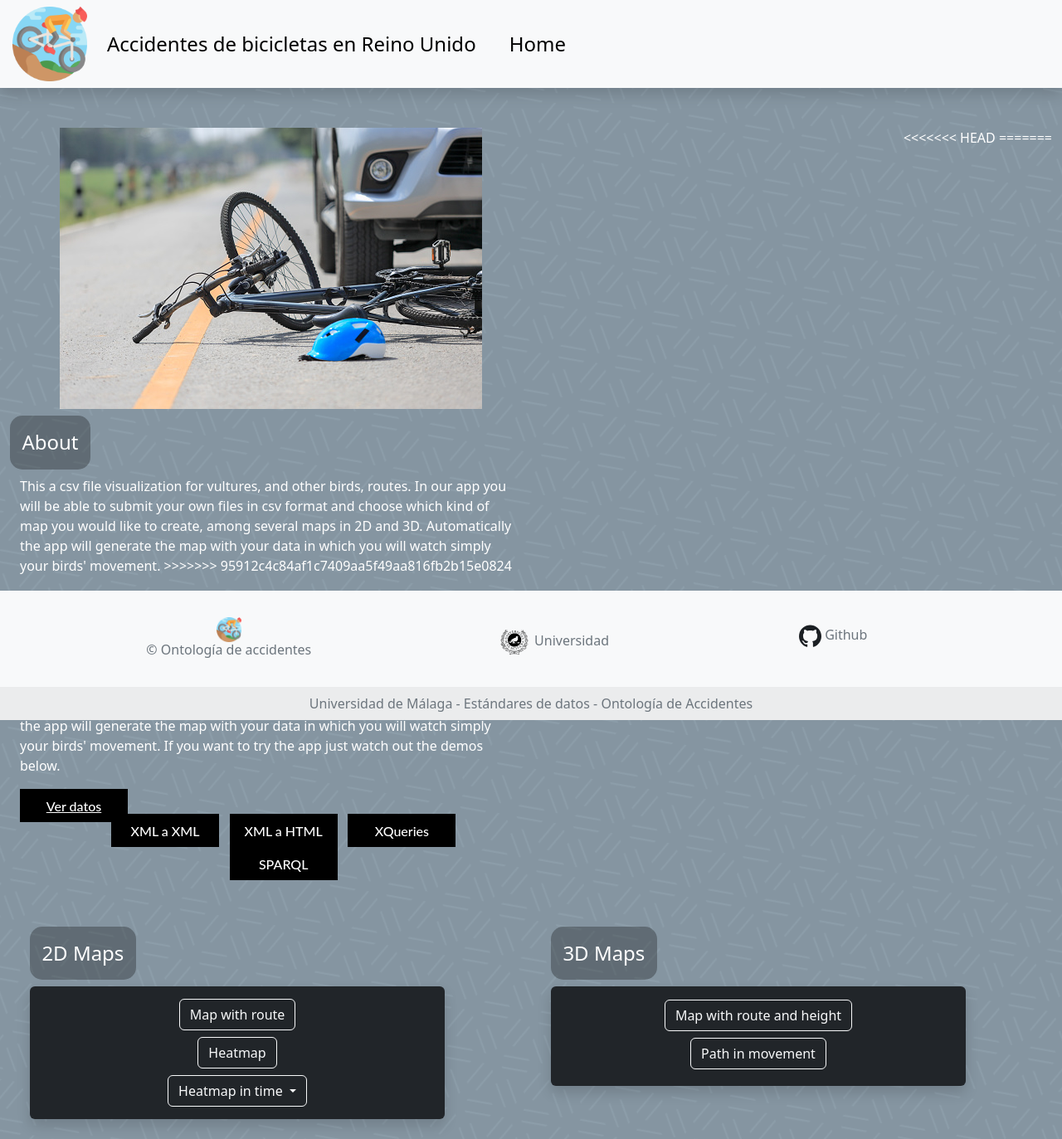
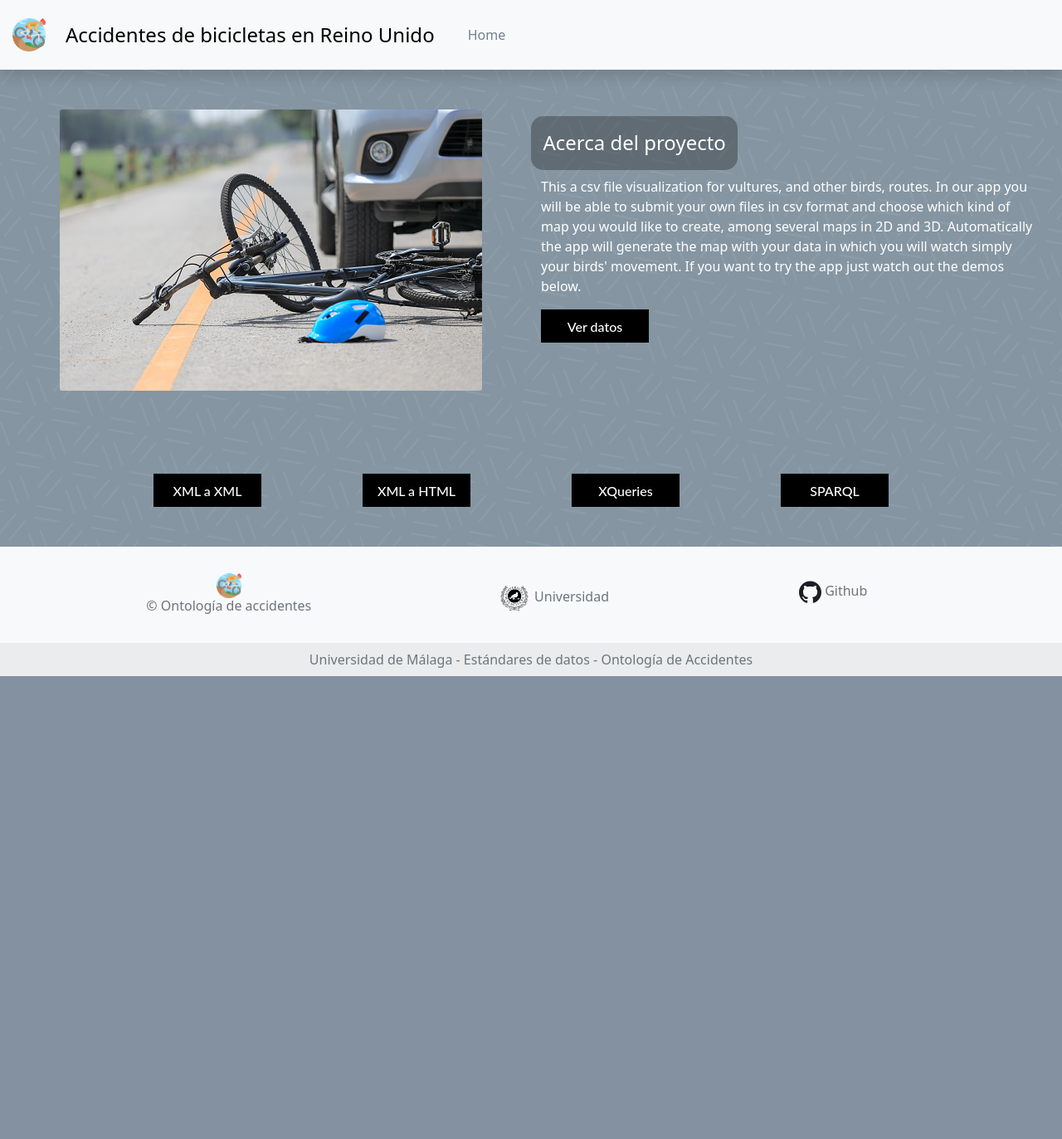
Before and after one commit to JCruiz15/Bycicles-accidents-project, a Flask app: page / in a window 1280 px wide. Shown: the whole page at 83% size. After the commit the page ends 815 px from the top, so only its background shows below. Run offline with Flask 2, Linux system fonts and the light colour scheme; some libraries are stand-ins or nearby versions.

Commit message:
Improvement of index

```diff
--- a/web/static/css/style.css
+++ b/web/static/css/style.css
@@ -60,23 +60,32 @@ body{
   border-width: 3px;
 }
 
-.home-link{
+.title{
   color: black;
   font-size: 1.5rem;
   text-decoration: none;
 }
 
+.title:hover{
+  color: darkslategray;
+  cursor: pointer;
+}
+
+.home-link{
+  color: slategray;
+  font-size: 1rem;
+  text-decoration: none;
+}
+
 .logoNav{
-  width: 90px;
-  height: 90px;
+  width: 40px;
+  height: 40px;
 }
 
 .widthBoxes{
   width: 600px;
   height: 90px;
 }
-
-
 
 .widthBoxes3{
   width: 500px;
@@ -214,7 +223,6 @@ iframe{
   }
   .home-link:hover{
     color:black;
-    font-size: x-large;
   }
 
   .btn{
--- a/web/templates/base.jinja
+++ b/web/templates/base.jinja
@@ -20,14 +20,14 @@
 <body class="d-flex flex-column min-vh-100 bg">
     <header>
         <nav class="navbar navbar-expand navbar-light bg-light shadow justify-content-left" style="padding-left: 15px;">
-                <img class=logoNav src="../static/img/bike.png" alt="logo" title="logo" width="20" height="20">
+                <img class=logoNav src="../static/img/bike.png" alt="logo" title="logo" >
                 <div class="row">
-                    <a class="d-sm-flex home-link title mx-4">Accidentes de bicicletas en Reino Unido</a>
+                    <a class="d-sm-flex title mx-4 my-3" href="/">Accidentes de bicicletas en Reino Unido</a>
                     {#<a class="d-sm-flex home-link title mx-4">en Reino Unido</a>#}
                 </div>
                 <div>
                 </div>
-                <a class="d-md-flex home-link mx-3 title text-left" href="/">Home</a>
+                <a class="d-md-flex home-link mx-3  text-left" href="/">Home</a>
 
                 {# Buttons in the navbar #}
                 {% block nav_button %} {% endblock %}
--- a/web/templates/index.jinja
+++ b/web/templates/index.jinja
@@ -20,24 +20,11 @@ Adds the main content:
     <div class="container-sm row justify-content-between min-vw-100">
         <fieldset class="col-md-6 mb-6">
         <div class="text-center">
-            <a class="navbar-brand" href="https://www.uma.es/">
-                <img src="../static/img/bike_acc.jpg" alt="bike_accident">
+            <a class="navbar-brand">
+                <img src="../static/img/bike_acc.jpg" alt="bike_accident" style="border-radius: 3px;">
             </a>
         </div>
         </fieldset>
-<<<<<<< HEAD
-=======
-        <fieldset class="col-md-6 mb-6">
-            <legend class="my-2 row align-items-center justify-content-center">About</legend>
-                <div class=widthBoxes>
-                    <p>
-                        This a csv file visualization for vultures, and other birds, routes.
-                        In our app you will be able to submit your own files in csv format
-                        and choose which kind of map you would like to create, among
-                        several maps in 2D and 3D. Automatically
-                        the app will generate the map with your data in which you will watch
-                        simply your birds' movement.
->>>>>>> 95912c4c84af1c7409aa5f49aa816fb2b15e0824
 
         <fieldset class="col-md-6 mb-6">
             <legend class="my-2 row align-items-center justify-content-center">Acerca del proyecto</legend>
@@ -53,7 +40,7 @@ Adds the main content:
                     If you want to try the app just watch out the demos below.
                 </p>
                 <div>
-                    <a class="custom-btn btn-5 text-center" href="/table">Ver datos</a>
+                    <a class="custom-btn btn-5 text-center" href="/dataset" style="text-decoration: none;">Ver datos</a>
                 </div>
             </div>
         </fieldset>
@@ -74,82 +61,7 @@ Adds the main content:
             </div>
         </div>
 
-    <form method="GET" class="mt-5">
-        <input type="hidden" name="token" id="token" value={{token}}>
-        <div class="container-sm row justify-content-between min-vw-100">
-            <fieldset class="col-md-6 mb-6">
-                <form class="row align-items-center justify-content-center">
-                    <legend class="my-2">2D Maps</legend>
-                    <div class="widthBoxes2 card bg-dark text-white text-center bg-opacity-70 border-0 shadow">
-                        <div class="card-body">
-                            <div class="button">
-                                <button type="submit" class="btn btn-outline-light mb-2 hover-img" id="2D-map"
-                                    formaction="/map2d/{{hash}}" {% if disable %} disabled {% endif %}>Map with
-                                    route</button>
-                            </div>
-                            <div class="button">
-                                <button type="submit" class="btn btn-outline-light mb-2" id="2D-heatmap"
-                                    formaction="/heatmap2d/{{hash}}" {% if disable %} disabled {% endif %}>Heatmap</button>
-                            </div>
-                            <div class="dropdown">
-                                <button type="button" class="btn btn-outline-light dropdown-toggle" data-toggle="dropdown"
-                                    {% if disable %} disabled {% endif %}>
-                                    Heatmap in time
-                                </button>
-                                <div class="dropdown-menu">
-                                    <button type="submit" class="btn dropdown-item" id="2D-heatmap-day"
-                                        formaction="/heatmapday2d/{{hash}}">
-                                        By days
-                                    </button>
-                                    <button type="submit" class="btn dropdown-item" id="2D-heatmap-month"
-                                        formaction="/heatmapmonth2d/{{hash}}">
-                                        By months
-                                    </button>
-                                </div>
-                            </div>
-                        </div>
-                    </div>
-                </form>
-            </fieldset>
 
-            <fieldset class="col-md-6 mb-6">
-                <legend class="my-2">3D Maps</legend>
-                <br>
-                <div class="card bg-dark text-black text-center bg-opacity-70 border-0 shadow widthBoxes3   ">
-                    <div class="card-body">
-                        <div class="button">
-                            <button type="submit" class="btn btn-outline-light mb-2" id="3D-map"
-                                formaction="/map3d/{{hash}}" {% if disable %} disabled {% endif %}>Map with route
-                                and height</button>
-                        </div>
-                        <div class="button">
-                            <button type="submit" class="btn btn-outline-light" id="3D-heatmap-gif"
-                                formaction="/movement3d/{{hash}}" {% if disable %} disabled {% endif %}>Path in
-                                movement</button>
-                        </div>
-                    </div>
-                </div>
-            </fieldset>
-        </div>
-        <br>
-        {# Message alert #}
-        {% with messages = get_flashed_messages(with_categories=true) %}
-        {% if messages %}
-        {% for category, message in messages %}
-        <script>
-            Swal.fire({
-                title: "{{ category.title() }}!",
-                // success , error , warning , info
-                text: "{{ message }}",
-                // Custom message flashed from your flask routes
-                icon: "{{ category }}" == "danger" ? "error" : "{{ category }}"
-                // success , error , warning , info
-            })
-        </script>
-        {% endfor %}
-        {% endif %}
-        {% endwith %}
-    </form>
 </div>
 {% endblock %}
 
```
Also changed, not shown: web/templates/show_dataset.jinja (+5 -7 lines).
